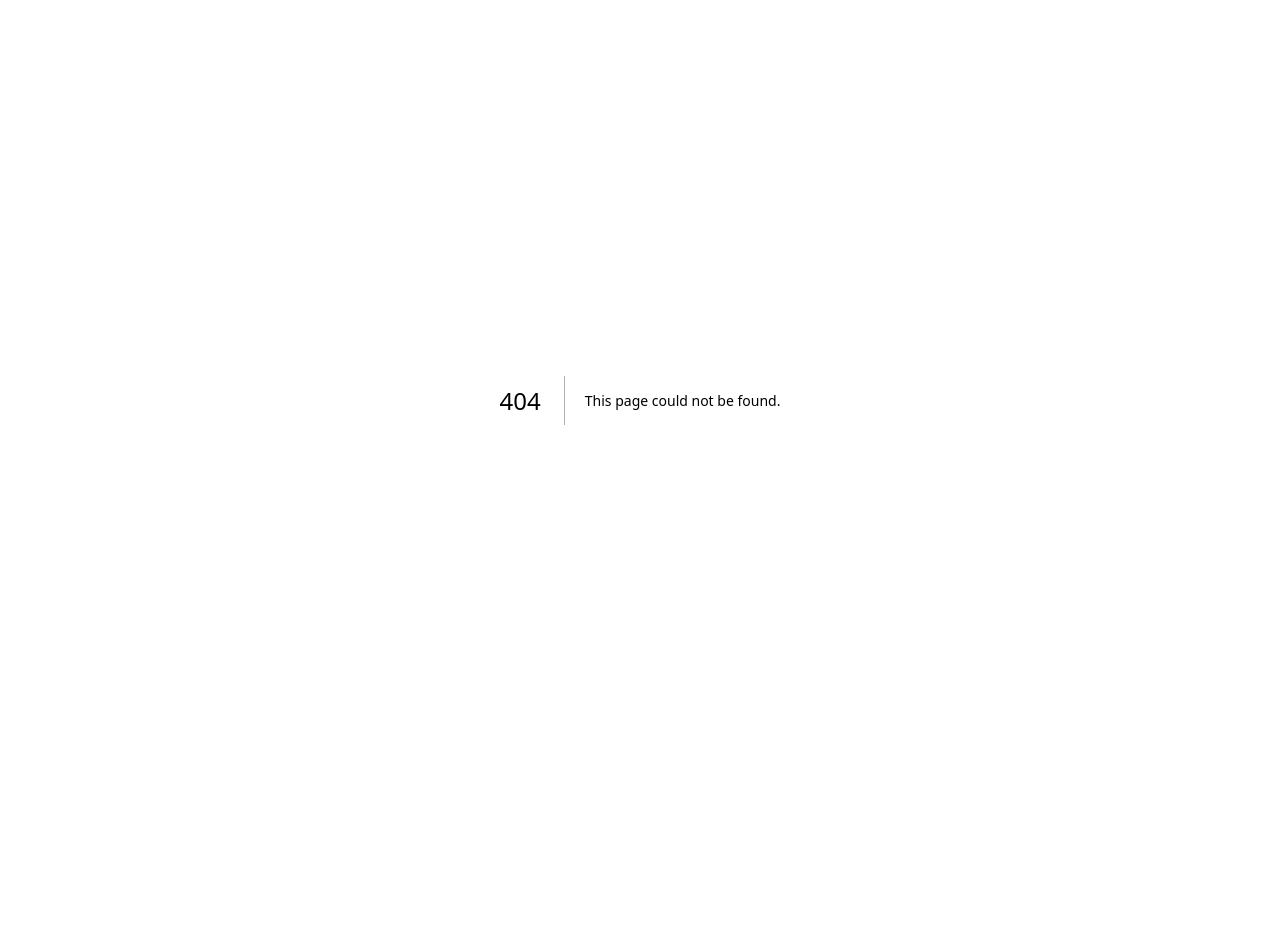
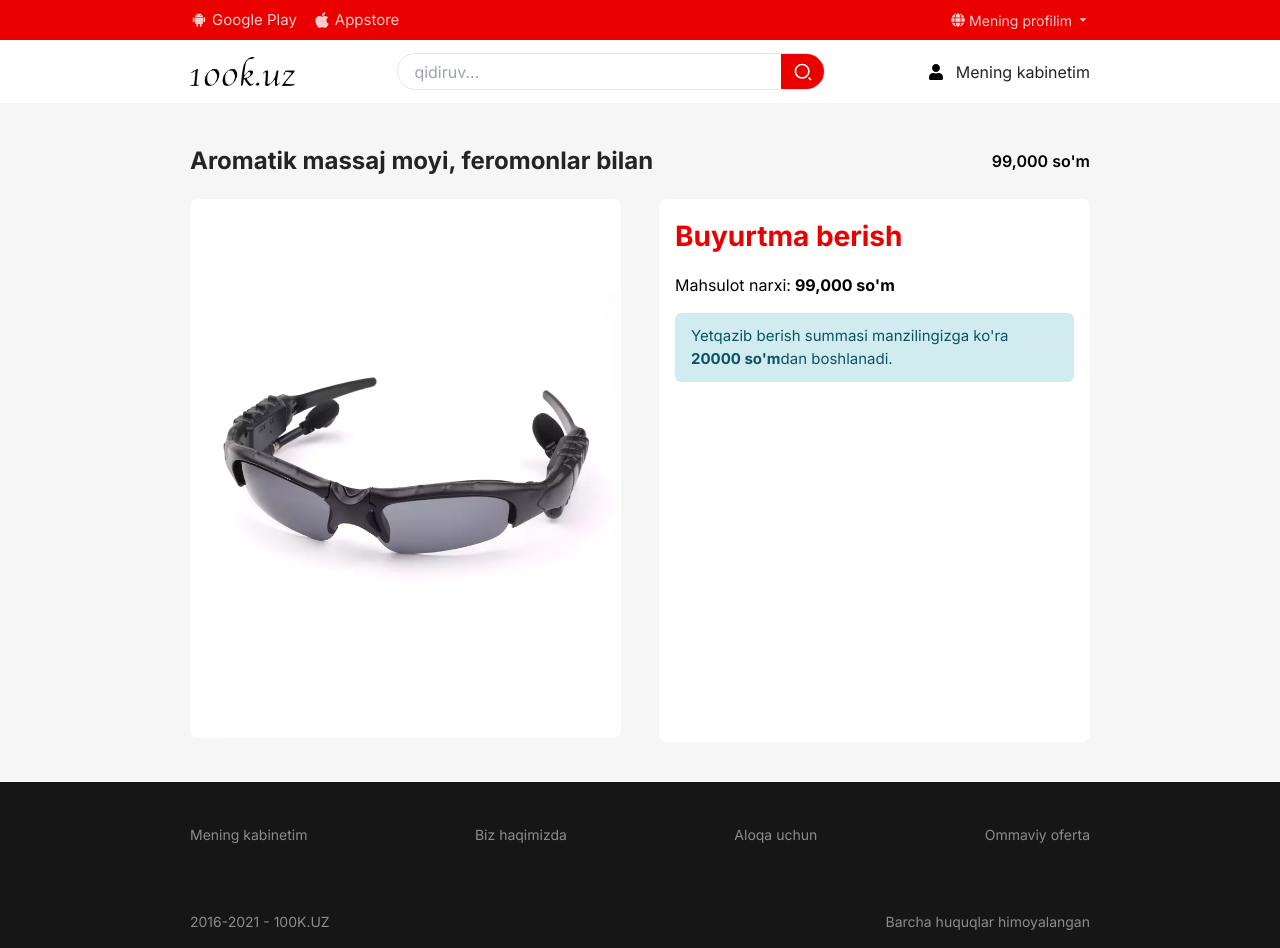
Before and after one commit to dsabirbaev/100k.uz, a Next.js app: page /product/1 in a window 1280 px wide. Before the commit this address had no page. Before the commit the page ends 800 px from the top, so only its background shows below. Built offline with nearby package versions, Linux system fonts and the light colour scheme.

Commit message:
add page product

```diff
--- /dev/null
+++ b/src/app/(root)/product/[id]/page.tsx
@@ -0,0 +1,39 @@
+
+import Image from "next/image"
+import sunglass	 from "@/assets/images/sunglasses.png"
+
+const page = () => {
+  return (
+    <section className="bg-[#f6f6f6] py-10">
+        <div className="container">
+            <div>
+                <div className="flex items-center justify-between mb-5">
+                    <h2 className="text-[#242424] text-[24px] font-bold">Aromatik massaj moyi, feromonlar bilan</h2>
+                    <span className="font-semibold text-[16px]">
+                        99,000 so'm
+                    </span>
+                </div>
+
+                <div className="flex justify-between">
+                    <div>
+                        <Image src={sunglass} height={440} width={431} alt="pic" className="mb-1 rounded-lg" />
+                    </div>
+
+                    <div className="bg-white rounded-lg p-4 w-[431px]">
+                        <p className="text-[#eb0000] font-bold text-[28px] mb-4">Buyurtma berish</p>
+                        <div className="flex items-center gap-x-1 mb-4">
+                            <span>Mahsulot narxi:</span> <span className="font-bold">99,000 so'm</span>
+                        </div>
+
+                        <div className="bg-[#d1ecf1] rounded-md py-3 px-4">
+                            <p className="text-[15px] text-[#0c5460]">Yetqazib berish summasi manzilingizga ko'ra <span className="font-bold">20000 so'm</span>dan boshlanadi.</p>
+                        </div>
+                    </div>
+                </div>
+            </div>
+        </div>
+    </section>
+  )
+}
+
+export default page
--- a/src/components/Ui/Card/ProductCard.tsx
+++ b/src/components/Ui/Card/ProductCard.tsx
@@ -2,13 +2,15 @@
 
 
 import { FC } from "react";
-import Image from "next/image"
+import Image from "next/image";
+import Link from "next/link";
+
 
 import { ICardProps } from "@/types";
 
 const ProductCard: FC<ICardProps> = ({ data:{img, name, price, order, id} }) => {
   return (
-    <div className="w-[219px] bg-white rounded-lg">
+    <Link href={`/product/${id}`} className="w-[219px] bg-white rounded-lg">
         <Image src={img} alt={name} className="mb-1" />
         <div className="p-2">
             <p className="mb-2">{name}</p>
@@ -22,7 +24,7 @@ const ProductCard: FC<ICardProps> = ({ data:{img, name, price, order, id} }) =>
                 <span>{order}</span>
             </div>
         </div>
-    </div>
+    </Link>
   )
 }
 
```
